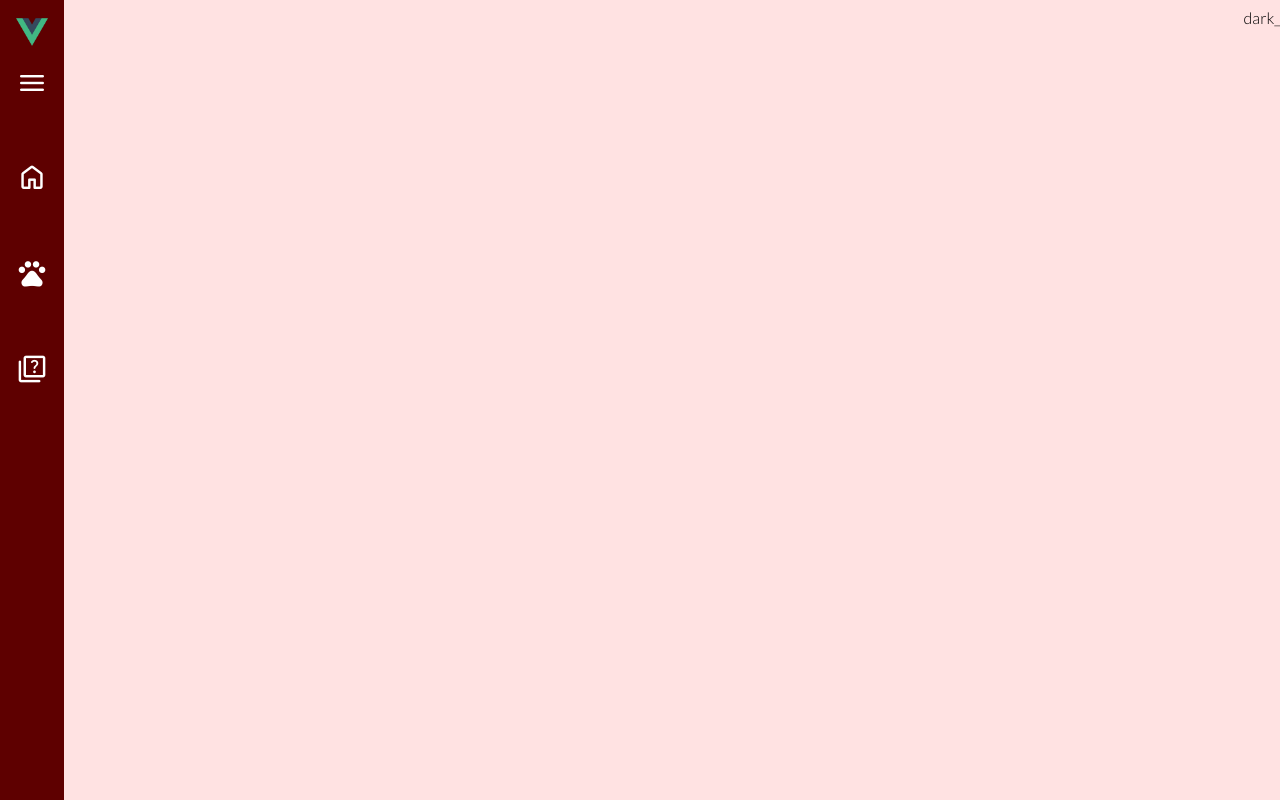
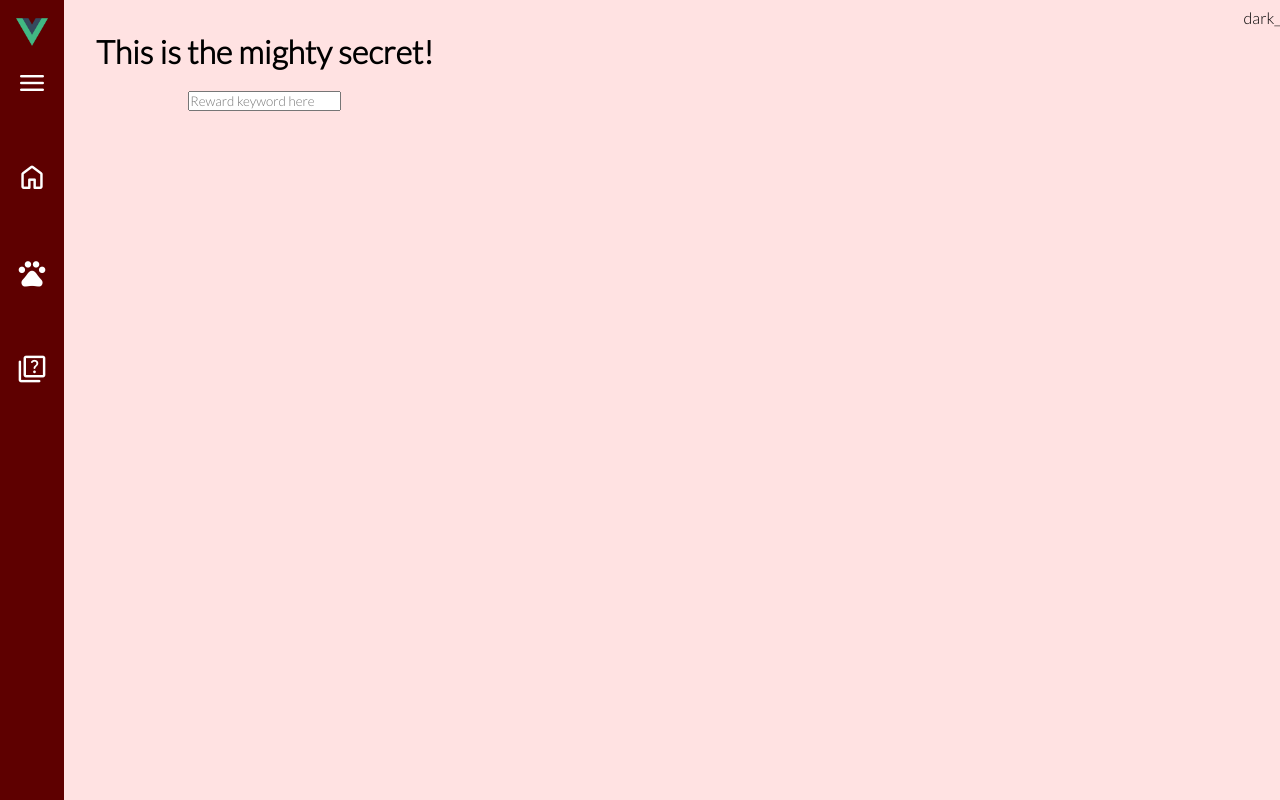
Before and after one commit to JayPeura/Vue-website, a Vue app: page /Vue-website/quiz/reward in a window 1280 px wide. Built offline with nearby package versions, Linux system fonts and the light colour scheme.

Commit message:
add reward page for the quiz

```diff
--- a/src/router/index.js
+++ b/src/router/index.js
@@ -16,6 +16,10 @@ const router = createRouter({
       path: "/Vue-website/quiz/",
       component: () => import("../views/QuizView.vue"),
     },
+    {
+      path: "/Vue-website/quiz/reward",
+      component: () => import("../views/QuizReward.vue"),
+    },
   ],
 });
 
--- /dev/null
+++ b/src/views/QuizReward.vue
@@ -0,0 +1,70 @@
+<template>
+  <div class="quiz-reward">
+    <h1>This is the mighty secret!</h1>
+    <br />
+    <form @submit.prevent="keyWord">
+      <input
+        type="text"
+        class="reward"
+        placeholder="Reward keyword here"
+        v-model="keyword"
+      />
+    </form>
+    <h1 v-if="showInvalid">Invalid keyword!</h1>
+    <h1 v-if="showSuccess">Good job! Loading image...</h1>
+    <h1 v-if="showSuccesspt2">Good job!</h1>
+    <img v-if="show" src="../assets/quizReward.png" alt="catto" />
+  </div>
+</template>
+
+<script>
+export default {
+  name: "QuizReward",
+  data() {
+    return {
+      keyword: "",
+      show: false,
+      showInvalid: false,
+      showSuccess: false,
+      showSuccesspt2: false,
+    };
+  },
+  methods: {
+    keyWord: function () {
+      if (this.keyword === "catto") {
+        this.showSuccess = true;
+        if (this.showInvalid === true) {
+          this.showInvalid = false;
+        }
+        setTimeout(() => {
+          this.show = true;
+          this.showSuccess = false;
+          this.showSuccesspt2 = true;
+        }, 2000);
+      } else {
+        this.showInvalid = true;
+        this.showSuccess = false;
+        this.showSuccesspt2 = false;
+        this.show = false;
+      }
+    },
+  },
+};
+</script>
+
+<style scoped>
+.quiz-reward {
+  display: flex;
+  flex-direction: column;
+  align-items: center;
+  padding: 2rem;
+  height: 100vh;
+}
+
+img {
+  width: 400px;
+  padding: 4rem;
+  display: flex;
+  flex-direction: column;
+}
+</style>
--- a/src/views/QuizView.vue
+++ b/src/views/QuizView.vue
@@ -64,6 +64,7 @@
 
 <script setup>
 import { ref, computed } from "vue";
+import router from "../router/index";
 
 const questions = ref([
   {
@@ -82,6 +83,16 @@ const questions = ref([
     question: "Where do the cats originate from?",
     answer: 2,
     options: ["Europe", "America", "Africa", "Australia"],
+    selected: null,
+  },
+  {
+    question: "When do cats usually have kittens?",
+    answer: 0,
+    options: [
+      "Spring to late autumn",
+      "Winter to spring",
+      "Summer to late winter",
+    ],
     selected: null,
   },
 ]);
@@ -114,6 +125,14 @@ const NextQuestion = () => {
     currentQuestion.value++;
   } else {
     quizCompleted.value = true;
+    if (score.value === questions.value.length) {
+      alert(
+        "You got all the answers correctly! Here's your reward: use the word 'catto' in jaypeura.github.io/Vue-website/quiz/reward/"
+      );
+      setTimeout(() => {
+        router.replace({ path: "/Vue-website/quiz/reward" });
+      }, 1000);
+    }
   }
 };
 </script>
@@ -137,6 +156,7 @@ const NextQuestion = () => {
   width: 100%;
   max-width: 640px;
   border-radius: 10px;
+  box-shadow: 0 5px 10px rgba(0, 0, 0, 0.555);
 }
 
 .quiz-info {
```
Also changed, not shown: src/assets/quizReward.png (added), 1 other file (tests, documents, lock files or other folders).
